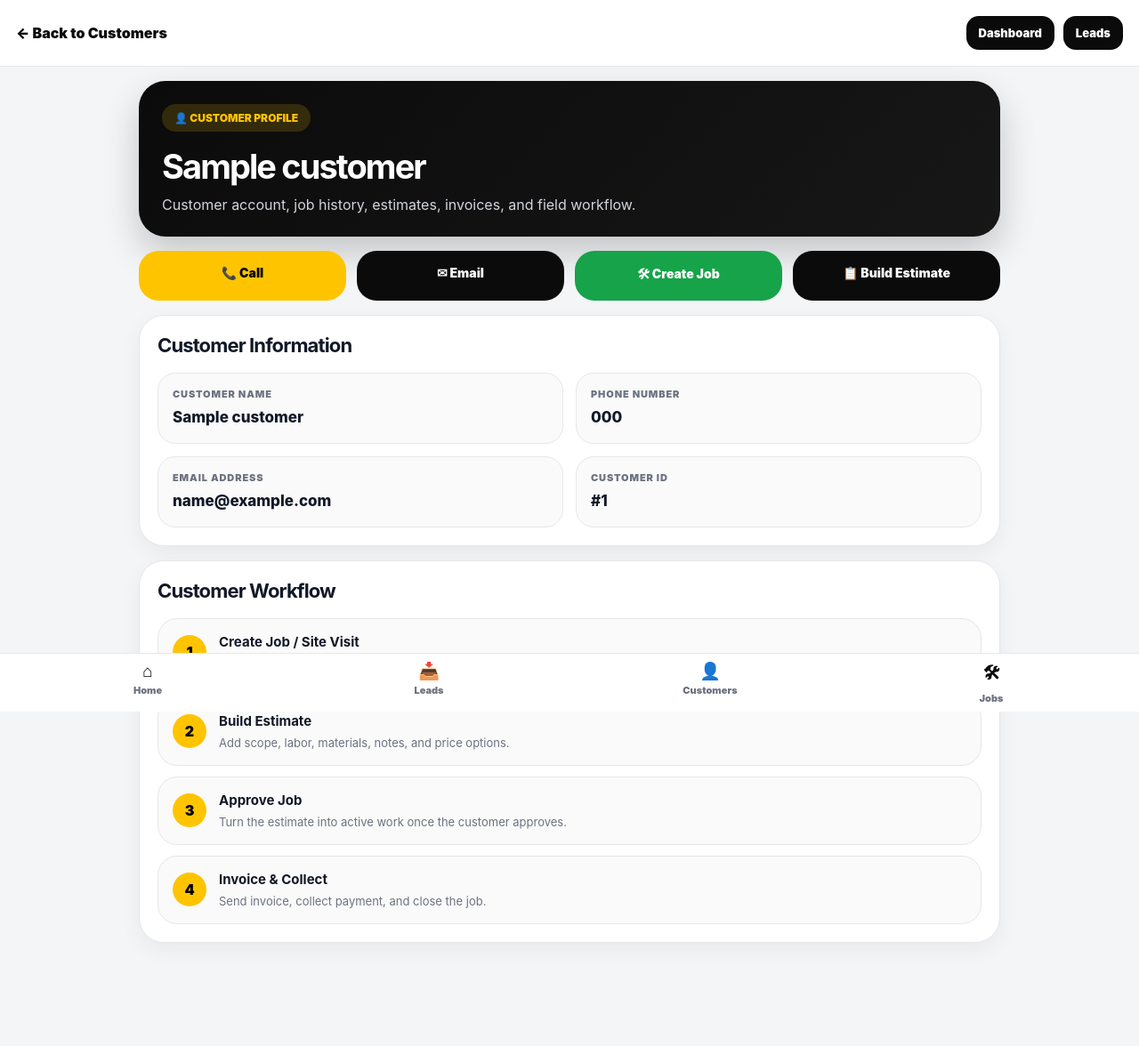
After one commit to jaredveatch/JCVPowerSolutions, a Django app: template core/templates/cutomer_detail.html in a window 1280 px wide. The commit adds this page. Shown: the whole page at 89% size. Run offline with Django 5.2, Linux system fonts and the light colour scheme; the template is opened without the code that fills it: most values are stand-ins (such as "Sample title", 1, 10 or a date in 2020).

Commit message:
Add customer profile pages

```diff
--- /dev/null
+++ b/core/templates/cutomer_detail.html
@@ -0,0 +1,409 @@
+{% load static %}
+<!DOCTYPE html>
+<html lang="en">
+<head>
+    <title>Customer Profile | JCV</title>
+    <meta name="viewport" content="width=device-width, initial-scale=1.0">
+
+    <style>
+        :root {
+            --bg: #f4f5f7;
+            --card: #ffffff;
+            --black: #0b0b0c;
+            --gold: #ffc400;
+            --text: #111827;
+            --muted: #6b7280;
+            --border: #e5e7eb;
+            --green: #16a34a;
+        }
+
+        * {
+            box-sizing: border-box;
+        }
+
+        body {
+            margin: 0;
+            background: var(--bg);
+            font-family: Inter, SF Pro Display, -apple-system, BlinkMacSystemFont, sans-serif;
+            color: var(--text);
+        }
+
+        .topbar {
+            background: white;
+            border-bottom: 1px solid var(--border);
+            padding: 18px;
+            position: sticky;
+            top: 0;
+            z-index: 20;
+            display: flex;
+            justify-content: space-between;
+            align-items: center;
+        }
+
+        .back-link {
+            color: var(--black);
+            text-decoration: none;
+            font-weight: 900;
+        }
+
+        .top-actions {
+            display: flex;
+            gap: 10px;
+        }
+
+        .top-btn {
+            background: var(--black);
+            color: white;
+            text-decoration: none;
+            padding: 11px 14px;
+            border-radius: 14px;
+            font-weight: 900;
+            font-size: 13px;
+        }
+
+        .container {
+            max-width: 1000px;
+            margin: auto;
+            padding: 16px;
+            padding-bottom: 100px;
+        }
+
+        .hero {
+            background: linear-gradient(135deg, #0b0b0c 0%, #171717 100%);
+            color: white;
+            border-radius: 30px;
+            padding: 26px;
+            margin-bottom: 16px;
+            box-shadow: 0 18px 40px rgba(0,0,0,.20);
+        }
+
+        .badge {
+            display: inline-flex;
+            background: rgba(255,196,0,.16);
+            color: var(--gold);
+            padding: 8px 14px;
+            border-radius: 999px;
+            font-size: 12px;
+            font-weight: 950;
+            margin-bottom: 16px;
+        }
+
+        .hero h1 {
+            margin: 0;
+            font-size: 38px;
+            letter-spacing: -.05em;
+        }
+
+        .hero p {
+            margin: 10px 0 0;
+            color: #d1d5db;
+        }
+
+        .actions {
+            display: grid;
+            grid-template-columns: repeat(4, 1fr);
+            gap: 12px;
+            margin-bottom: 16px;
+        }
+
+        .action-btn {
+            display: block;
+            text-align: center;
+            text-decoration: none;
+            padding: 16px;
+            border-radius: 22px;
+            font-weight: 950;
+            font-size: 14px;
+            transition: .2s;
+        }
+
+        .action-btn:hover {
+            transform: translateY(-2px);
+        }
+
+        .gold {
+            background: var(--gold);
+            color: black;
+        }
+
+        .dark {
+            background: var(--black);
+            color: white;
+        }
+
+        .green {
+            background: var(--green);
+            color: white;
+        }
+
+        .card {
+            background: white;
+            border: 1px solid var(--border);
+            border-radius: 28px;
+            padding: 20px;
+            margin-bottom: 16px;
+            box-shadow: 0 8px 24px rgba(0,0,0,.05);
+        }
+
+        .card h2 {
+            margin: 0 0 18px;
+            font-size: 22px;
+            letter-spacing: -.04em;
+        }
+
+        .info-grid {
+            display: grid;
+            grid-template-columns: 1fr 1fr;
+            gap: 14px;
+        }
+
+        .info-box {
+            background: #fafafa;
+            border: 1px solid var(--border);
+            border-radius: 20px;
+            padding: 16px;
+        }
+
+        .label {
+            color: var(--muted);
+            font-size: 11px;
+            font-weight: 900;
+            text-transform: uppercase;
+            letter-spacing: .08em;
+            margin-bottom: 8px;
+        }
+
+        .value {
+            font-size: 17px;
+            font-weight: 800;
+            line-height: 1.4;
+            word-break: break-word;
+        }
+
+        .workflow {
+            display: grid;
+            gap: 12px;
+        }
+
+        .workflow-step {
+            display: flex;
+            gap: 14px;
+            align-items: center;
+            background: #fafafa;
+            border: 1px solid var(--border);
+            border-radius: 22px;
+            padding: 16px;
+        }
+
+        .step-number {
+            width: 38px;
+            height: 38px;
+            background: var(--gold);
+            color: black;
+            border-radius: 50%;
+            display: flex;
+            align-items: center;
+            justify-content: center;
+            font-weight: 950;
+            flex-shrink: 0;
+        }
+
+        .workflow-step strong {
+            display: block;
+            font-size: 15px;
+            margin-bottom: 4px;
+        }
+
+        .workflow-step span {
+            color: var(--muted);
+            font-size: 13px;
+        }
+
+        .bottom-nav {
+            position: fixed;
+            bottom: 0;
+            left: 0;
+            right: 0;
+            background: white;
+            border-top: 1px solid var(--border);
+            display: grid;
+            grid-template-columns: repeat(4, 1fr);
+            padding: 8px;
+            z-index: 50;
+        }
+
+        .bottom-nav a {
+            text-align: center;
+            text-decoration: none;
+            color: var(--muted);
+            font-size: 11px;
+            font-weight: 900;
+        }
+
+        .bottom-nav strong {
+            display: block;
+            color: var(--black);
+            font-size: 19px;
+            margin-bottom: 3px;
+        }
+
+        @media (max-width: 760px) {
+            .topbar {
+                flex-direction: column;
+                align-items: flex-start;
+                gap: 12px;
+            }
+
+            .top-actions {
+                width: 100%;
+            }
+
+            .top-btn {
+                flex: 1;
+                text-align: center;
+            }
+
+            .hero h1 {
+                font-size: 30px;
+            }
+
+            .actions {
+                grid-template-columns: 1fr 1fr;
+            }
+
+            .info-grid {
+                grid-template-columns: 1fr;
+            }
+        }
+
+        @media (max-width: 520px) {
+            .actions {
+                grid-template-columns: 1fr;
+            }
+
+            .container {
+                padding: 12px;
+                padding-bottom: 90px;
+            }
+        }
+    </style>
+</head>
+
+<body>
+
+<div class="topbar">
+    <a class="back-link" href="/customers/">← Back to Customers</a>
+
+    <div class="top-actions">
+        <a class="top-btn" href="/dashboard/">Dashboard</a>
+        <a class="top-btn" href="/leads/">Leads</a>
+    </div>
+</div>
+
+<div class="container">
+
+    <section class="hero">
+        <div class="badge">👤 CUSTOMER PROFILE</div>
+
+        <h1>{{ customer.name }}</h1>
+
+        <p>Customer account, job history, estimates, invoices, and field workflow.</p>
+    </section>
+
+    <section class="actions">
+        <a class="action-btn gold" href="tel:{{ customer.phone }}">📞 Call</a>
+        <a class="action-btn dark" href="mailto:{{ customer.email }}">✉ Email</a>
+        <a class="action-btn green" href="#">🛠 Create Job</a>
+        <a class="action-btn dark" href="#">📋 Build Estimate</a>
+    </section>
+
+    <section class="card">
+        <h2>Customer Information</h2>
+
+        <div class="info-grid">
+            <div class="info-box">
+                <div class="label">Customer Name</div>
+                <div class="value">{{ customer.name }}</div>
+            </div>
+
+            <div class="info-box">
+                <div class="label">Phone Number</div>
+                <div class="value">{{ customer.phone }}</div>
+            </div>
+
+            <div class="info-box">
+                <div class="label">Email Address</div>
+                <div class="value">{{ customer.email }}</div>
+            </div>
+
+            <div class="info-box">
+                <div class="label">Customer ID</div>
+                <div class="value">#{{ customer.id }}</div>
+            </div>
+        </div>
+    </section>
+
+    <section class="card">
+        <h2>Customer Workflow</h2>
+
+        <div class="workflow">
+            <div class="workflow-step">
+                <div class="step-number">1</div>
+                <div>
+                    <strong>Create Job / Site Visit</strong>
+                    <span>Schedule the walkthrough and document what needs to be checked.</span>
+                </div>
+            </div>
+
+            <div class="workflow-step">
+                <div class="step-number">2</div>
+                <div>
+                    <strong>Build Estimate</strong>
+                    <span>Add scope, labor, materials, notes, and price options.</span>
+                </div>
+            </div>
+
+            <div class="workflow-step">
+                <div class="step-number">3</div>
+                <div>
+                    <strong>Approve Job</strong>
+                    <span>Turn the estimate into active work once the customer approves.</span>
+                </div>
+            </div>
+
+            <div class="workflow-step">
+                <div class="step-number">4</div>
+                <div>
+                    <strong>Invoice & Collect</strong>
+                    <span>Send invoice, collect payment, and close the job.</span>
+                </div>
+            </div>
+        </div>
+    </section>
+
+</div>
+
+<nav class="bottom-nav">
+    <a href="/dashboard/">
+        <strong>⌂</strong>
+        Home
+    </a>
+
+    <a href="/leads/">
+        <strong>📥</strong>
+        Leads
+    </a>
+
+    <a href="/customers/">
+        <strong>👤</strong>
+        Customers
+    </a>
+
+    <a href="#">
+        <strong>🛠</strong>
+        Jobs
+    </a>
+</nav>
+
+</body>
+</html>
--- a/core/urls.py
+++ b/core/urls.py
@@ -11,4 +11,5 @@ urlpatterns = [
     path("leads/<int:lead_id>/convert/", views.convert_lead, name="convert_lead"),
 
     path("customers/", views.customers, name="customers"),
+    path("customers/<int:customer_id>/", views.customer_detail, name="customer_detail"),
 ]
```
Also changed, not shown: core/templates/customers.html (+15 -93 lines), core/views.py (+16 -3 lines).
